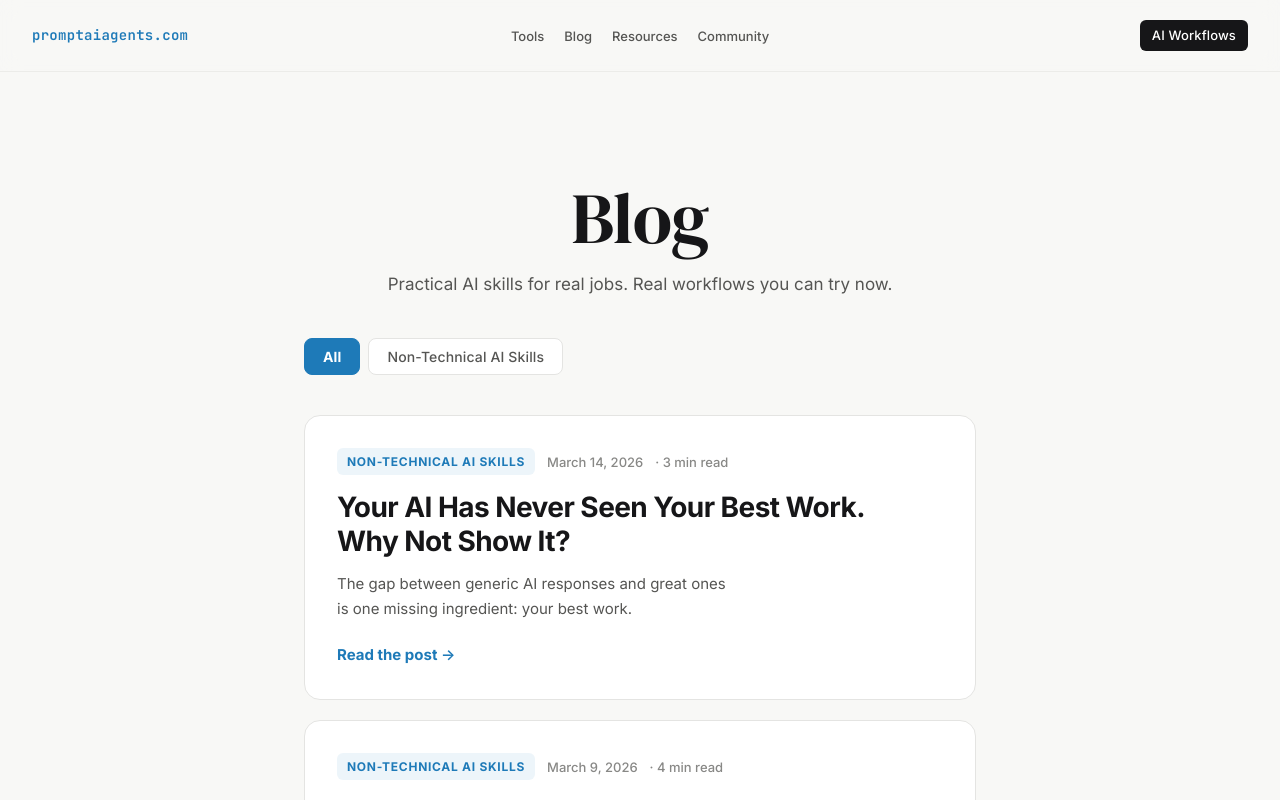
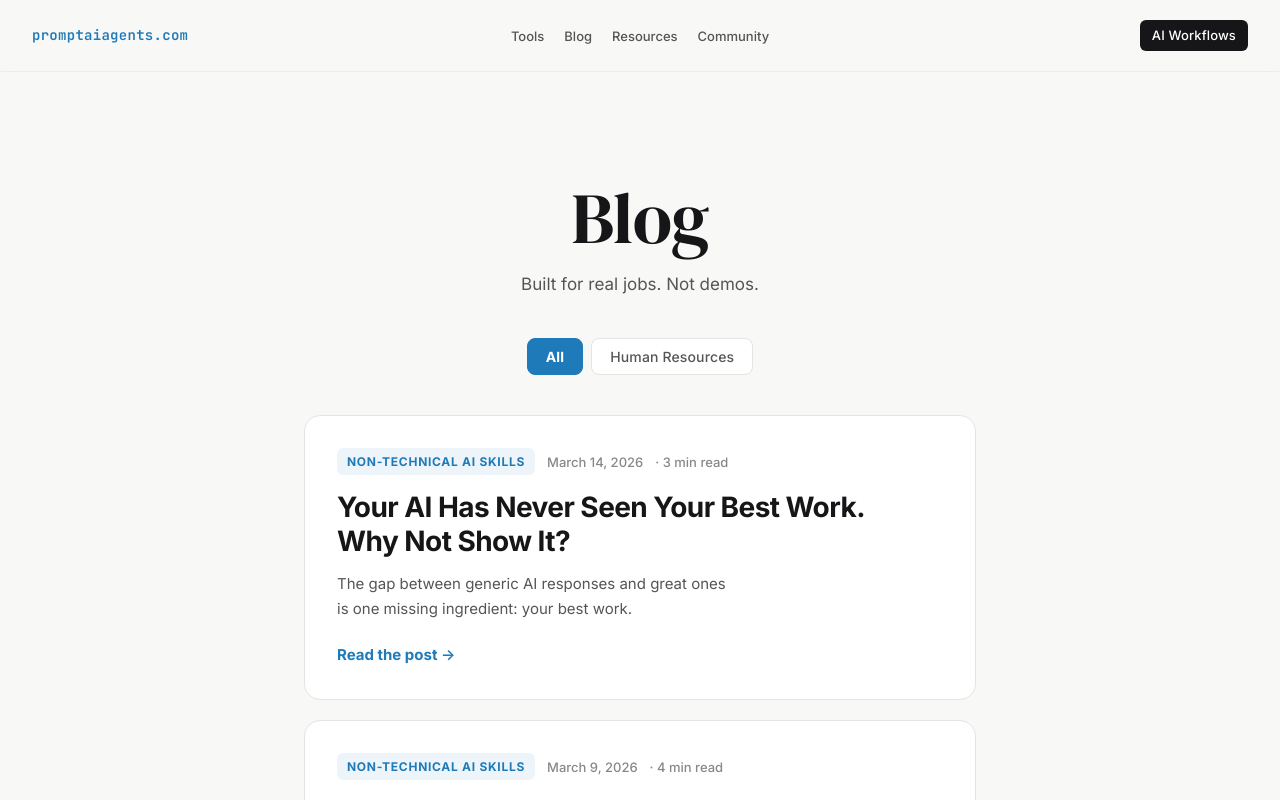
Before and after one commit to coolcalvin457-tech/agent-timesaver-nextjs, a Next.js app: page /blog in a window 1280 px wide. Shown: the top 800 px of the page. Built offline with nearby package versions, Linux system fonts and the light colour scheme.

Commit message:
Update blog subheader and filter tabs to match tools page

```diff
--- a/app/blog/page.tsx
+++ b/app/blog/page.tsx
@@ -100,7 +100,7 @@ export default function BlogPage() {
                 margin: "0 auto",
               }}
             >
-              Practical AI skills for real jobs. Real workflows you can try now.
+              Built for real jobs. Not demos.
             </p>
           </div>
         </div>
--- a/components/BlogList.tsx
+++ b/components/BlogList.tsx
@@ -14,8 +14,7 @@ type Post = {
 export default function BlogList({ posts }: { posts: Post[] }) {
   const [activeFilter, setActiveFilter] = useState("All");
 
-  // Derive unique categories from posts array — new tabs appear automatically
-  const categories = ["All", ...Array.from(new Set(posts.map((p) => p.category)))];
+  const categories = ["All", "Human Resources"];
 
   const filtered =
     activeFilter === "All"
@@ -31,6 +30,7 @@ export default function BlogList({ posts }: { posts: Post[] }) {
           gap: "8px",
           marginBottom: "40px",
           flexWrap: "wrap",
+          justifyContent: "center",
         }}
       >
         {categories.map((cat) => {
```
